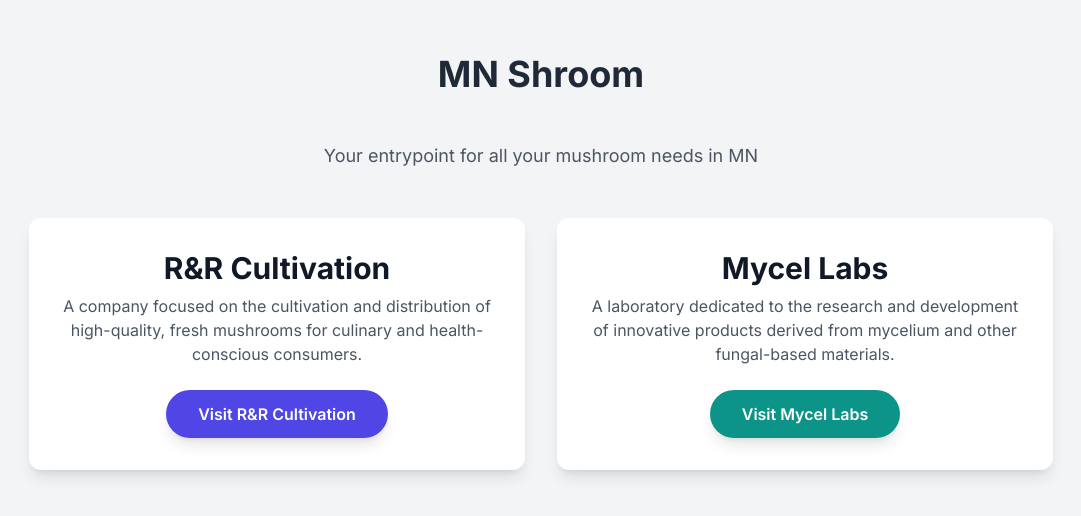
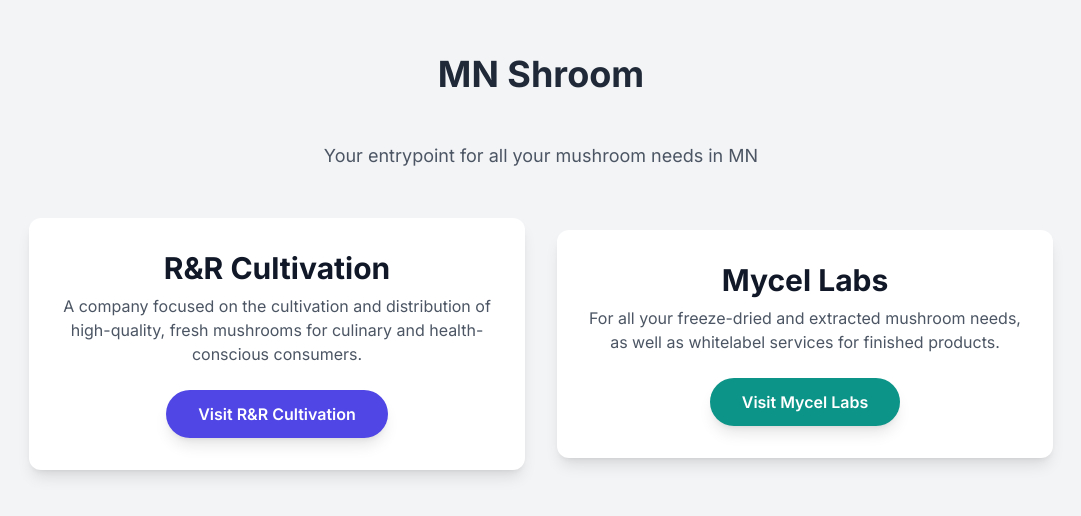
Before and after one commit to Cultivatd/mnshroom-website, a website built with webpack: page index.html in a window 1280 px wide. Shown: the part 114-630 px from the top of the page, without its empty margins (99-1180 px from the left). Built offline with nearby package versions, Linux system fonts and the light colour scheme.

Commit message:
text update

```diff
--- a/index.html
+++ b/index.html
@@ -44,7 +44,7 @@
     <div class="bg-white rounded-xl shadow-lg p-8 w-full max-w-lg text-center transition-all duration-300 hover:shadow-2xl hover:scale-105">
       <h2 class="text-3xl font-bold text-gray-900 mb-2">Mycel Labs</h2>
       <p class="text-gray-600 mb-6">
-        A laboratory dedicated to the research and development of innovative products derived from mycelium and other fungal-based materials.
+        For all your freeze-dried and extracted mushroom needs, as well as whitelabel services for finished products.
       </p>
       <a href="https://mycel-labs.com" target="_blank" rel="noopener noreferrer"
          class="inline-block bg-teal-600 text-white font-semibold py-3 px-8 rounded-full shadow-lg hover:bg-teal-700 transition-colors duration-300">
```
